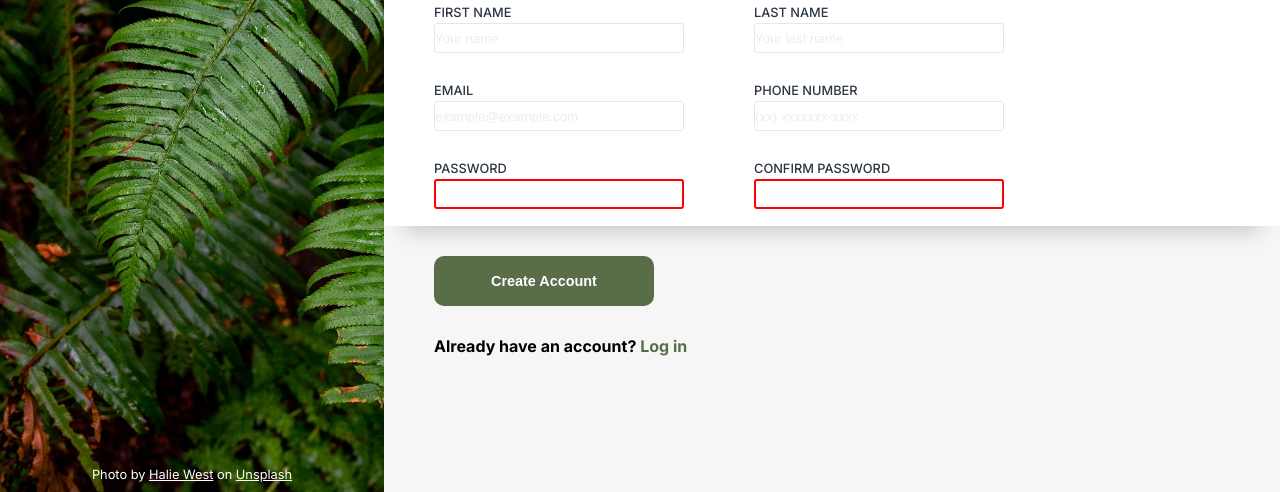
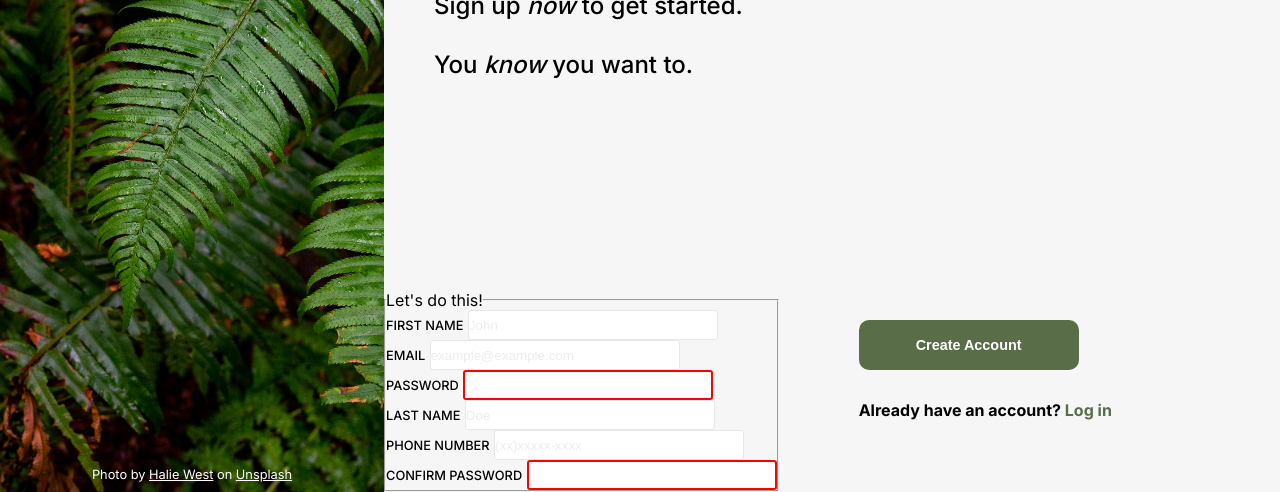
Before and after one commit to igcarvalhaes/sign-up_form, a plain HTML site: page index.html in a window 1280 px wide. Shown: the part 308-800 px from the top of the page. Drawn offline with Linux system fonts and the light colour scheme.

Commit message:
Att form structure

```diff
--- a/index.html
+++ b/index.html
@@ -36,81 +36,80 @@
           <p>You <em>know</em> you want to.</p>
         </div>
 
-        <div id="form">
-          <h2>Let's do this!</h2>
-
-          <form action="#" method="post" id="formulario">
-            <div class="inputs margin-right">
+        <div id="form-container">
+          <form action="#" method="post">
+            <fieldset>
+              <legend>Let's do this!</legend>
+              <div class="form-group">
+                <div class="input-group">
                   <label for="first_name">FIRST NAME</label>
                   <input
                     type="text"
+                    name="user_first_name"
                     id="first_name"
-                name="user_first_name"
-                placeholder="Your name"
                     minlength="3"
+                    placeholder="John"
                     required
                   />
                 </div>
-
-            <div class="inputs">
-              <label for="last_name">LAST NAME</label>
-              <input
-                type="text"
-                id="last_name"
-                name="user_last_name"
-                placeholder="Your last name"
-                minlength="3"
-                required
-              />
-            </div>
-
-            <div class="inputs margin-right">
+                <div class="input-group">
                   <label for="email">EMAIL</label>
                   <input
                     type="email"
+                    name="user_email"
                     id="email"
-                name="user_email"
                     placeholder="example@example.com"
                   />
                 </div>
-
-            <div class="inputs">
-              <label for="phone_number">PHONE NUMBER</label>
-              <input
-                type="number"
-                id="phone_number"
-                name="user_phone_number"
-                placeholder="(xx) xxxxxxx-xxxx"
-                pattern="^\d{7}-\d{4}$
-              "
-              />
-            </div>
-
-            <div class="inputs margin-right">
+                <div class="input-group">
                   <label for="password">PASSWORD</label>
                   <input
                     type="password"
+                    name="user_password"
                     id="password"
-                name="user_password"
                     minlength="6"
                     maxlength="16"
                     required
                   />
                 </div>
+              </div>
 
-            <div class="inputs">
-              <label for="password">CONFIRM PASSWORD</label>
+              <div class="form-group">
+                <div class="input-group">
+                  <label for="last_name">LAST NAME</label>
+                  <input
+                    type="text"
+                    name="user_last_name"
+                    id="last_name"
+                    minlength="3"
+                    placeholder="Doe"
+                    required
+                  />
+                </div>
+                <div class="input-group">
+                  <label for="phone_number">PHONE NUMBER</label>
+                  <input
+                    type="number"
+                    name="user_phone_number"
+                    id="phone_number"
+                    placeholder="(xx)xxxxx-xxxx"
+                    pattern="\d{7}-\d{4}"
+                    required
+                  />
+                </div>
+                <div class="input-group">
+                  <label for="confirm_password">CONFIRM PASSWORD</label>
                   <input
                     type="password"
+                    name="user_confirm_password"
                     id="confirm_password"
-                name="user_confirm_password"
                     minlength="6"
                     maxlength="16"
                     required
                   />
                 </div>
-          </form>
               </div>
+            </fieldset>
 
             <div id="create-account-container">
               <button id="submit-button" class="btn" type="submit">
@@ -118,6 +117,8 @@
               </button>
               <small>Already have an account? <a href="#">Log in</a></small>
             </div>
+          </form>
+        </div>
       </div>
     </main>
   </body>
```
Lines whose indentation alone changed are shown as unchanged.
